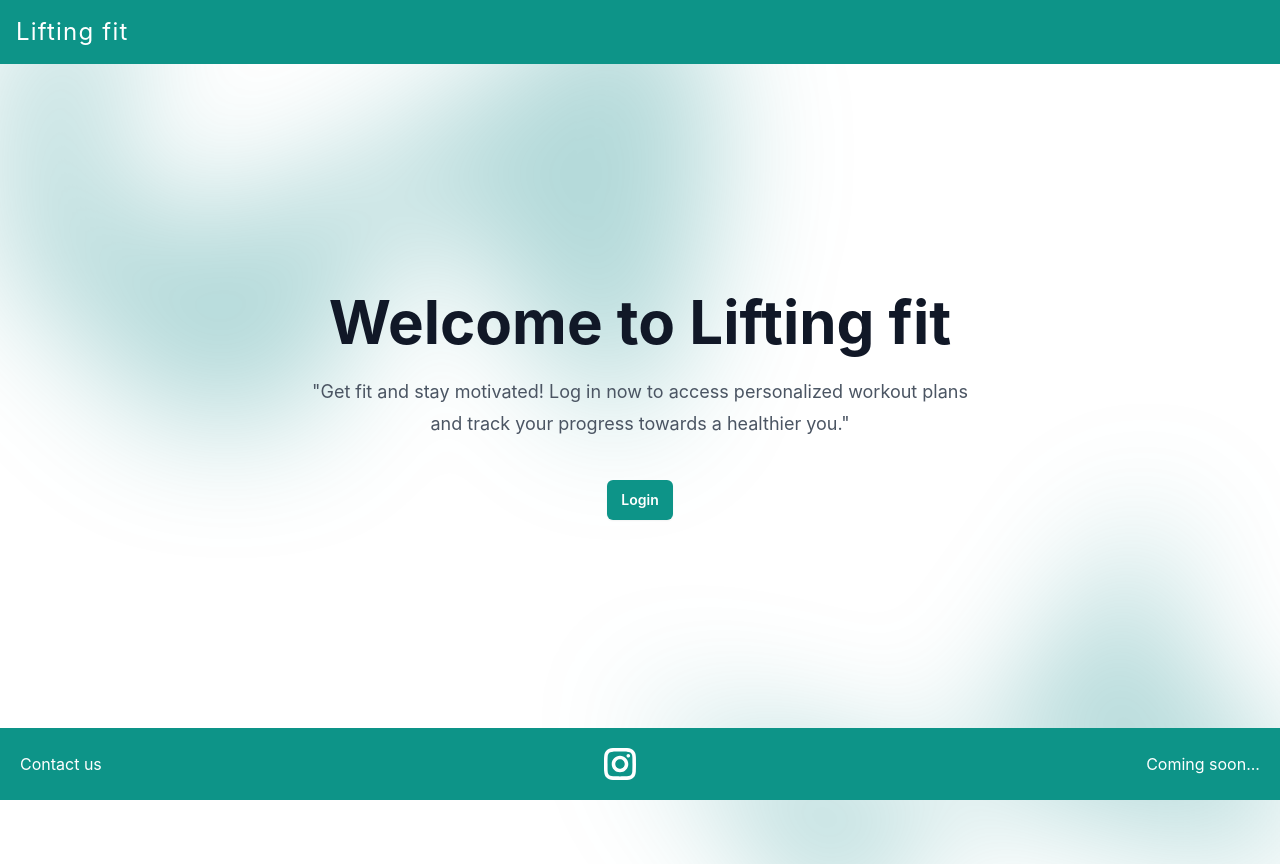
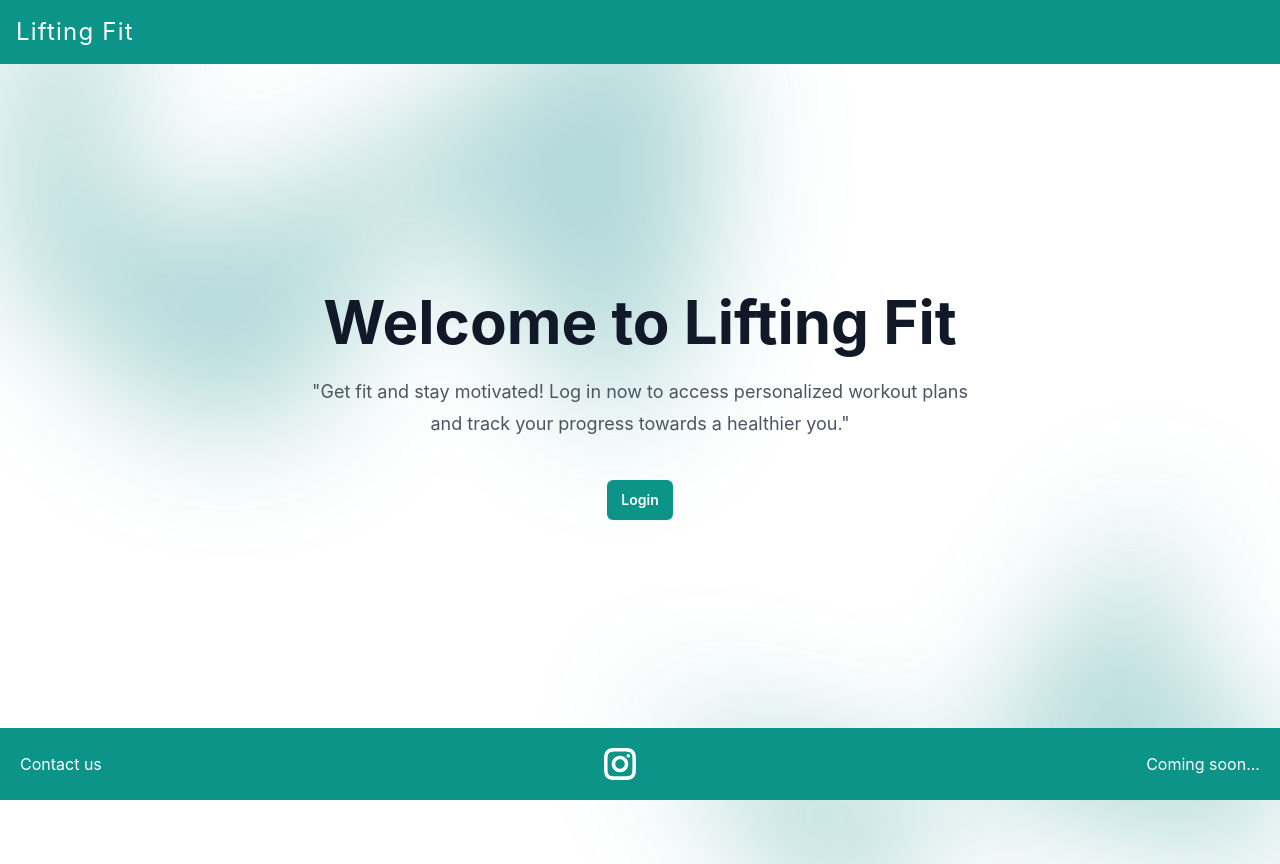
Before and after one commit to aroraarsh/Lifting-fit, a React (Create React App) app in the folder frontend/: page / in a window 1280 px wide. Built offline with nearby package versions, Linux system fonts and the light colour scheme; no server answers.

Commit message:
fixed api error

```diff
--- a/frontend/src/components/Logpage.js
+++ b/frontend/src/components/Logpage.js
@@ -116,7 +116,7 @@ const Logpage = () => {
                 <div className="mx-auto max-w-2xl pt-20 sm:py-48 lg:py-56">
                     <div className="text-center">
                         <h1 className="text-4xl font-bold tracking-normal text-gray-900 sm:text-6xl">
-                            Welcome to Lifting fit
+                            Welcome to Lifting Fit
                         </h1>
                         <p className="mt-6 text-lg leading-8 text-gray-600">
                             "Get fit and stay motivated! Log in now to access personalized workout plans and track your progress towards a healthier you."                     </p>
--- a/frontend/src/components/Navbar.js
+++ b/frontend/src/components/Navbar.js
@@ -30,7 +30,7 @@ const Navbar = () => {
       <div className="container mx-auto flex justify-between items-center">
         <a onClick={handleClick} className="text-2xl font-normal tracking-wider hover:text-teal-300 flex-1 text-left">
           <div className="mx-auto">
-            Lifting fit
+            Lifting Fit
           </div>
         </a>
         {user ?
--- a/frontend/src/components/WorkoutGenerator.js
+++ b/frontend/src/components/WorkoutGenerator.js
@@ -1,6 +1,6 @@
 import React, { useState } from 'react';
 import axios from 'axios';
-import { signInWithPopup, GoogleAuthProvider } from "firebase/auth";
+//import { signInWithPopup, GoogleAuthProvider } from "firebase/auth";
 import { auth } from "../utils/firebase";
 import { useAuthState } from "react-firebase-hooks/auth";
 import { useNavigate } from 'react-router-dom';
@@ -12,12 +12,12 @@ const WorkoutGenerator = () => {
     const [hasGymAccess, setHasGymAccess] = useState(false);
     const [workout, setWorkout] = useState('');
     const [isLoading, setIsLoading] = useState(false);
+    // eslint-disable-next-line no-unused-vars
     const [errorMessage, setErrorMessage] = useState('');
     const [workoutLength, setWorkoutLength] = useState(60);
+    // eslint-disable-next-line no-unused-vars
     const [user, loading] = useAuthState(auth);
     const navigate = useNavigate();
-
-
 
     const handleMuscleGroupChange = (event) => {
         const { value } = event.target;
@@ -42,7 +42,7 @@ const WorkoutGenerator = () => {
         const prompt = `Generate a ${workoutLength}-minute workout plan in a list and easily readable format for ${muscleGroups.join(', ')} muscles ${hasGymAccess ? 'with gym access' : 'without gym access' }.`;
         const data = {
             prompt,
-            max_tokens: 512,
+            max_tokens: 500,
             temperature: 0.5,
             n: 1,
         };
```
